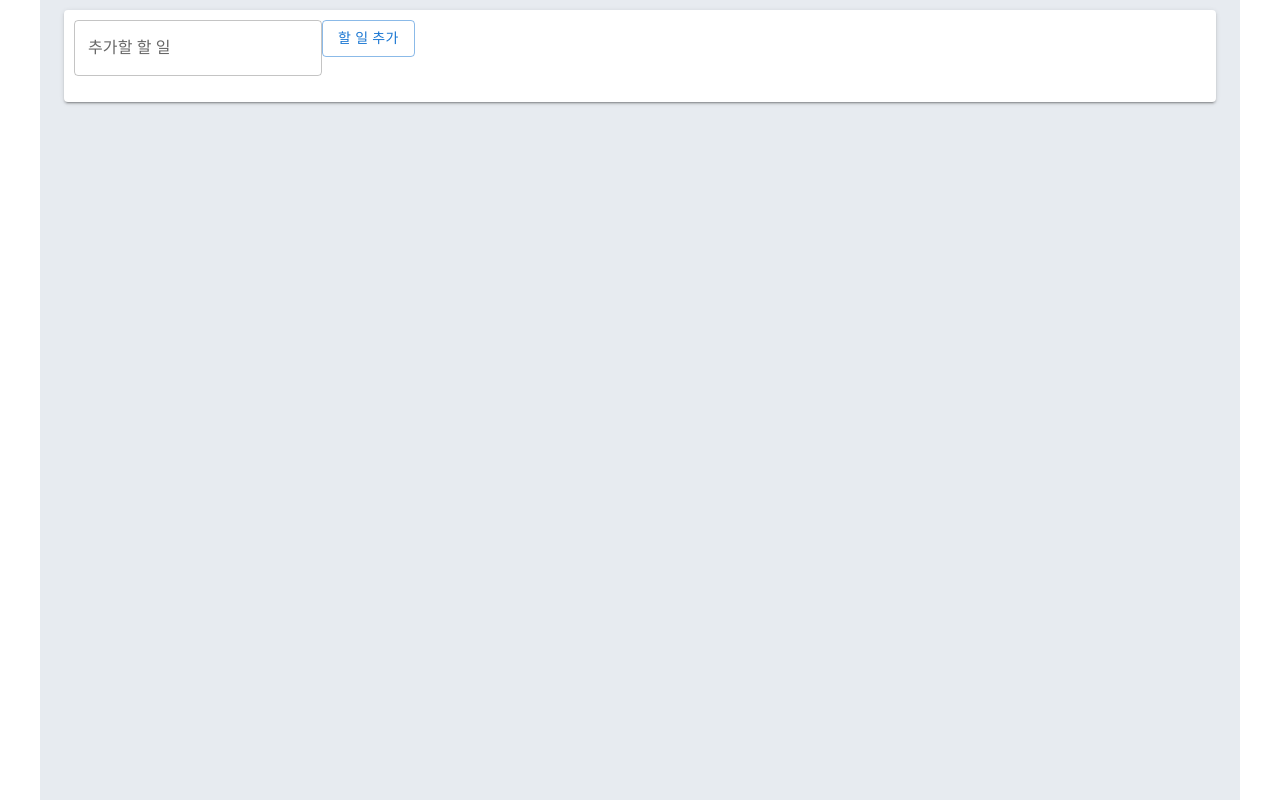
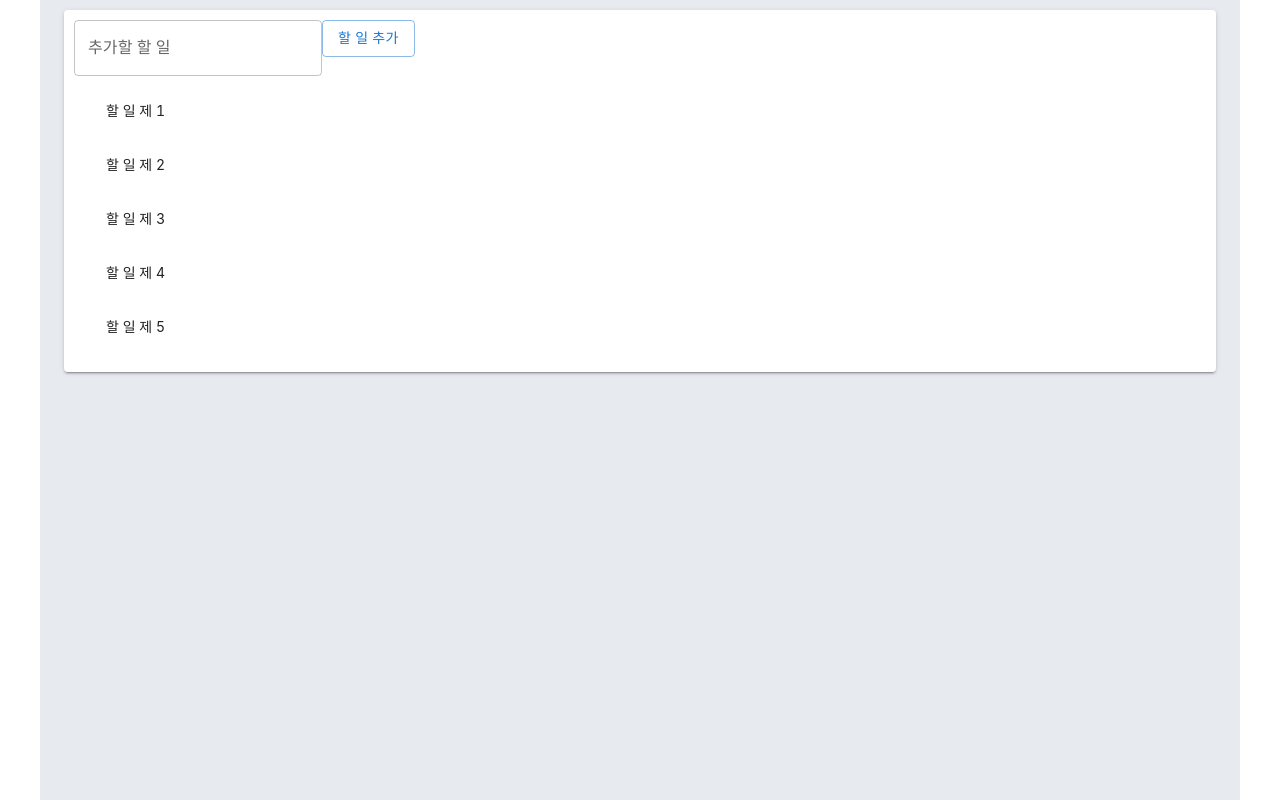
Before and after one commit to yedarm2/redux-practice, a Next.js app: page / in a window 1280 px wide. Built offline with nearby package versions, Linux system fonts and the light colour scheme.

Commit message:
todo redux hook 컴포넌트에 적용

```diff
--- a/components/TodoApp/TodoApp.tsx
+++ b/components/TodoApp/TodoApp.tsx
@@ -1,11 +1,15 @@
-import type { FC } from 'react';
+import { FC, useEffect } from 'react';
 
 import { TodoContent, TodoWrapper } from './TodoApp.styles';
 
 import { TodoForm } from '../TodoForm/TodoForm';
 import { TodoList } from '../TodoList/TodoList';
 
+import { useInitTodoList } from '../../hooks/todo';
+
 export const TodoApp: FC = () => {
+	useTodoApp();
+
 	return (
 		<TodoWrapper className="layout">
 			<TodoContent elevation={2}>
@@ -15,3 +19,32 @@ export const TodoApp: FC = () => {
 		</TodoWrapper>
 	);
 };
+
+export const useTodoApp = () => {
+	const initTodoList = useInitTodoList();
+
+	useEffect(() => {
+		initTodoList([
+			{
+				id: 1,
+				work: '할 일 제 1',
+			},
+			{
+				id: 2,
+				work: '할 일 제 2',
+			},
+			{
+				id: 3,
+				work: '할 일 제 3',
+			},
+			{
+				id: 4,
+				work: '할 일 제 4',
+			},
+			{
+				id: 5,
+				work: '할 일 제 5',
+			},
+		]);
+	}, []);
+};
--- a/components/TodoForm/TodoForm.tsx
+++ b/components/TodoForm/TodoForm.tsx
@@ -1,8 +1,9 @@
-import { FormEventHandler } from 'react';
+import { FormEventHandler, useCallback } from 'react';
 
 import { FC, useState } from 'react';
 
 import { TextField, TextFieldProps, Button } from '@mui/material';
+import { useCreateTodo } from '../../hooks/todo';
 
 export const TodoForm: FC = () => {
 	const { value, onChange, onSubmit } = useTodoForm();
@@ -10,7 +11,7 @@ export const TodoForm: FC = () => {
 	return (
 		<form onSubmit={onSubmit}>
 			<TextField label="추가할 할 일" variant="outlined" value={value} onChange={onChange} />
-			<Button variant="outlined" type="button">
+			<Button variant="outlined" type="submit">
 				할 일 추가
 			</Button>
 		</form>
@@ -19,12 +20,16 @@ export const TodoForm: FC = () => {
 
 const useTodoForm = () => {
 	const [value, setValue] = useState('');
+
+	const createTodo = useCreateTodo();
+
 	const onChange: TextFieldProps['onChange'] = event => {
 		setValue(event.target.value);
 	};
 
 	const onSubmit: FormEventHandler = event => {
 		event.preventDefault();
+		createTodo(value);
 	};
 
 	return { value, onChange, onSubmit };
--- a/components/TodoList/TodoList.tsx
+++ b/components/TodoList/TodoList.tsx
@@ -2,20 +2,27 @@ import { FC } from 'react';
 
 import { Box, List, ListItem, ListItemButton } from '@mui/material';
 
-import { useTodoList } from '../../hooks/todo';
+import { useDeleteInitTodoList, useTodoList } from '../../hooks/todo';
 
 export const TodoList: FC = () => {
-	const todoList = useTodoList();
+	const { todoList, deleteTodo } = useTodoListMethods();
 
 	return (
 		<Box>
 			<List>
 				{todoList.map(todo => (
 					<ListItem key={todo.id}>
-						<ListItemButton>{todo.work}</ListItemButton>
+						<ListItemButton onClick={() => deleteTodo(todo.id)}>{todo.work}</ListItemButton>
 					</ListItem>
 				))}
 			</List>
 		</Box>
 	);
 };
+
+const useTodoListMethods = () => {
+	const todoList = useTodoList();
+	const deleteTodo = useDeleteInitTodoList();
+
+	return { todoList, deleteTodo };
+};
```
